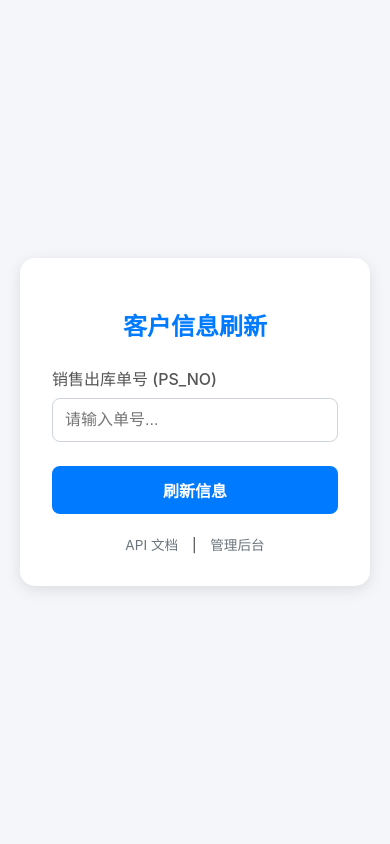
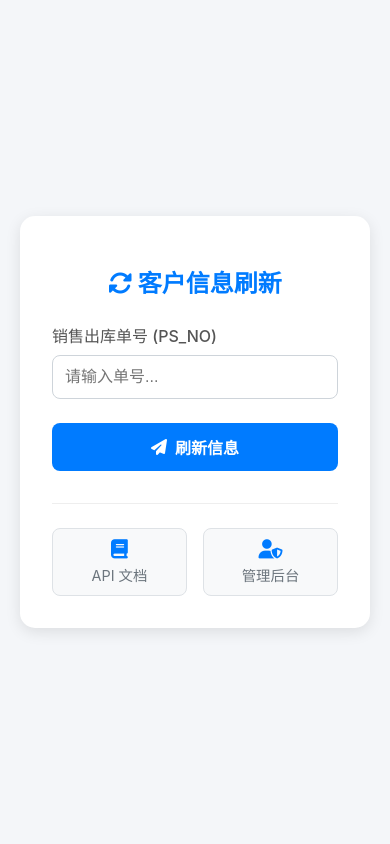
Before and after one commit to uykb/sqlserver_api, a FastAPI app: page / in a window 390 px wide. Run offline with FastAPI, Linux system fonts and the light colour scheme.

Commit message:
Enhance mobile UX for home page and optimize Swagger UI for mobile

```diff
--- a/main.py
+++ b/main.py
@@ -23,7 +23,14 @@ try:
 except Exception as e:
     print(f"Warning: Could not connect to database to create tables. Error: {e}")
 
-app = FastAPI(title="SQL Server API & Admin Demo (Modularized)")
+app = FastAPI(
+    title="SQL Server API & Admin Demo (Modularized)",
+    swagger_ui_parameters={
+        "defaultModelsExpandDepth": -1,
+        "docExpansion": "none",
+        "displayRequestDuration": True
+    }
+)
 templates = Jinja2Templates(directory="templates")
 
 # Add Session Middleware for Authentication
--- a/templates/index.html
+++ b/templates/index.html
@@ -4,9 +4,11 @@
     <meta charset="UTF-8">
     <meta name="viewport" content="width=device-width, initial-scale=1.0, maximum-scale=1.0, user-scalable=no">
     <title>客户信息刷新</title>
+    <link rel="stylesheet" href="https://cdnjs.cloudflare.com/ajax/libs/font-awesome/6.4.0/css/all.min.css">
     <style>
         :root {
             --primary-color: #007bff;
+            --secondary-color: #6c757d;
             --bg-color: #f4f6f9;
             --card-bg: #ffffff;
             --text-color: #333333;
@@ -33,6 +35,8 @@
             width: 100%;
             max-width: 400px;
             text-align: center;
+            display: flex;
+            flex-direction: column;
         }
 
         h1 {
@@ -59,9 +63,9 @@
             border: 1px solid #ced4da;
             border-radius: 8px;
             font-size: 1rem;
-            box-sizing: border-box; /* Important for width: 100% */
+            box-sizing: border-box;
             transition: border-color 0.2s;
-            -webkit-appearance: none; /* Remove iOS default styles */
+            -webkit-appearance: none;
         }
 
         input[type="text"]:focus {
@@ -82,6 +86,10 @@
             cursor: pointer;
             transition: background-color 0.2s, transform 0.1s;
             -webkit-tap-highlight-color: transparent;
+            display: flex;
+            align-items: center;
+            justify-content: center;
+            gap: 8px;
         }
 
         button:active {
@@ -100,6 +108,7 @@
             display: none;
             font-size: 0.9rem;
             word-break: break-all;
+            text-align: left;
         }
 
         .success {
@@ -116,14 +125,12 @@
 
         .loading {
             display: inline-block;
-            width: 20px;
-            height: 20px;
-            border: 3px solid rgba(255,255,255,.3);
+            width: 16px;
+            height: 16px;
+            border: 2px solid rgba(255,255,255,.3);
             border-radius: 50%;
             border-top-color: #fff;
             animation: spin 1s ease-in-out infinite;
-            margin-right: 10px;
-            vertical-align: middle;
         }
 
         @keyframes spin {
@@ -131,13 +138,38 @@
         }
 
         .footer-links {
-            margin-top: 20px;
-            font-size: 0.85rem;
+            margin-top: 2rem;
+            display: grid;
+            grid-template-columns: 1fr 1fr;
+            gap: 1rem;
+            border-top: 1px solid #eee;
+            padding-top: 1.5rem;
         }
-        .footer-links a {
-            color: #6c757d;
+
+        .footer-btn {
+            display: flex;
+            flex-direction: column;
+            align-items: center;
+            justify-content: center;
+            padding: 10px;
+            background-color: #f8f9fa;
+            border: 1px solid #dee2e6;
+            border-radius: 8px;
+            color: var(--secondary-color);
             text-decoration: none;
-            margin: 0 10px;
+            font-size: 0.9rem;
+            transition: all 0.2s;
+        }
+
+        .footer-btn i {
+            font-size: 1.2rem;
+            margin-bottom: 5px;
+            color: var(--primary-color);
+        }
+
+        .footer-btn:active {
+            background-color: #e2e6ea;
+            transform: scale(0.98);
         }
     </style>
 </head>
@@ -152,13 +184,20 @@
     </div>
 
     <button id="submitBtn" onclick="submitForm()">
-        刷新信息
+        <i class="fas fa-paper-plane"></i> 刷新信息
     </button>
 
     <div id="result"></div>
 
     <div class="footer-links">
-        <a href="/docs">API 文档</a> | <a href="/admin">管理后台</a>
+        <a href="/docs" class="footer-btn">
+            <i class="fas fa-book"></i>
+            API 文档
+        </a>
+        <a href="/admin" class="footer-btn">
+            <i class="fas fa-user-shield"></i>
+            管理后台
+        </a>
     </div>
 </div>
 
@@ -176,6 +215,7 @@
 
         // UI Loading State
         submitBtn.disabled = true;
+        const originalBtnContent = submitBtn.innerHTML;
         submitBtn.innerHTML = '<div class="loading"></div> 处理中...';
         resultDiv.style.display = 'none';
 
@@ -198,7 +238,7 @@
             showResult(`❌ 网络错误: ${error.message}`, 'error');
         } finally {
             submitBtn.disabled = false;
-            submitBtn.innerText = '刷新信息';
+            submitBtn.innerHTML = originalBtnContent;
         }
     }
 
```
